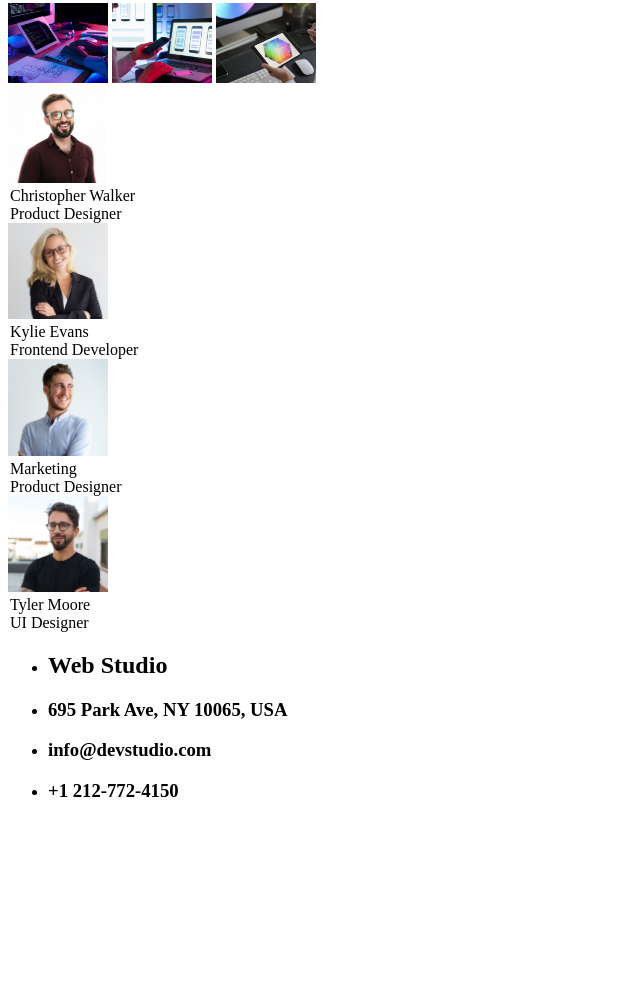
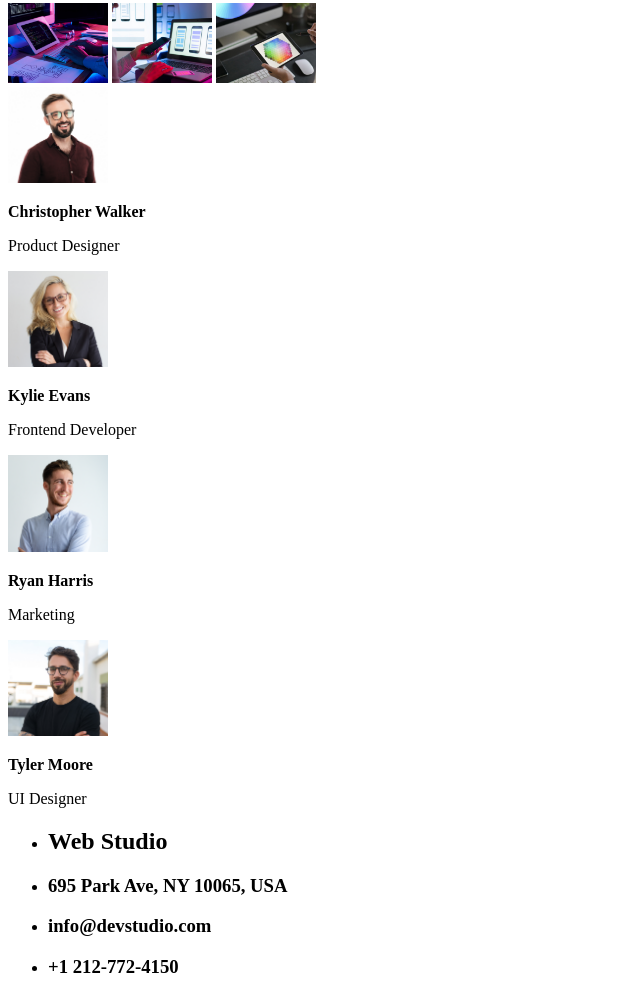
Before and after one commit to CornelZeak/Web-Studio-Homework-Project, a plain HTML site: page index.html in a window 1280 px wide. Shown: the part 530-1527 px from the top of the page, without its empty margins (0-640 px from the left). Before the commit the page ends 1351 px from the top, so only its background shows below. Drawn offline with Linux system fonts and the light colour scheme.

Commit message:
Update index.html
Corectare 1

```diff
--- a/index.html
+++ b/index.html
@@ -95,17 +95,17 @@
             <!--Our Team-->
             <div>
                 <img src="./images/Chris_W.jpg" alt="Christopher Walker" width="100">
-                <legend>Christopher Walker</legend>
-                <legend>Product Designer</legend>
+                    <p><b>Christopher Walker</b></p>
+                    <p>Product Designer</p>
                 <img src="./images/Kylie_E.jpg" alt="Kylie Evans" width="100">
-                <legend>Kylie Evans</legend>
-                <legend>Frontend Developer</legend>
+                    <p><b>Kylie Evans</b></p>
+                    <p>Frontend Developer</p>
                 <img src="./images/Ryan_H.jpg" alt="Ryan Harris" width="100">
-                <legend>Marketing</legend>
-                <legend>Product Designer</legend>
+                    <p><b>Ryan Harris</b></p>
+                    <p>Marketing</p>
                 <img src="./images/Tyler_M.jpg" alt="Tyler Moore" width="100">
-                <legend>Tyler Moore</legend>
-                <legend>UI Designer</legend>
+                    <p><b>Tyler Moore</b></p>
+                    <p>UI Designer</p>
             </div>
         </section>
     </main>
```
